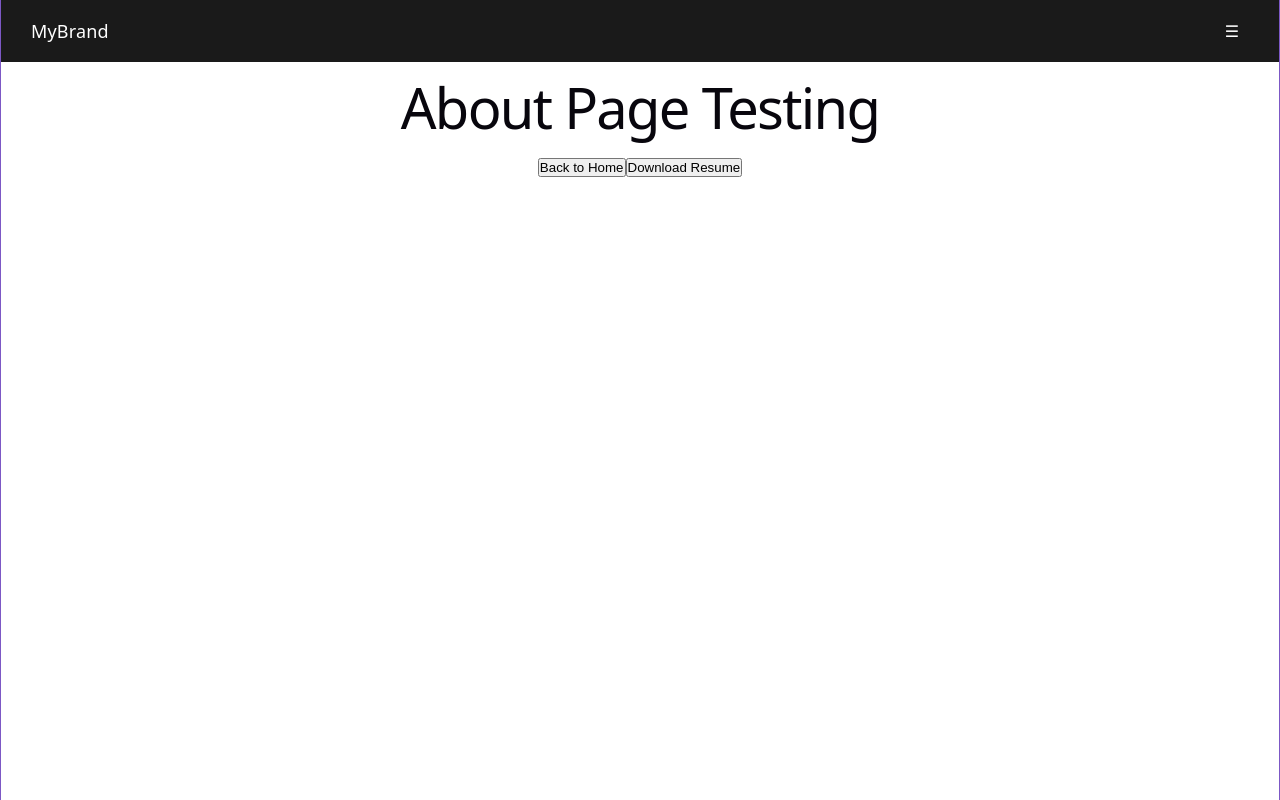
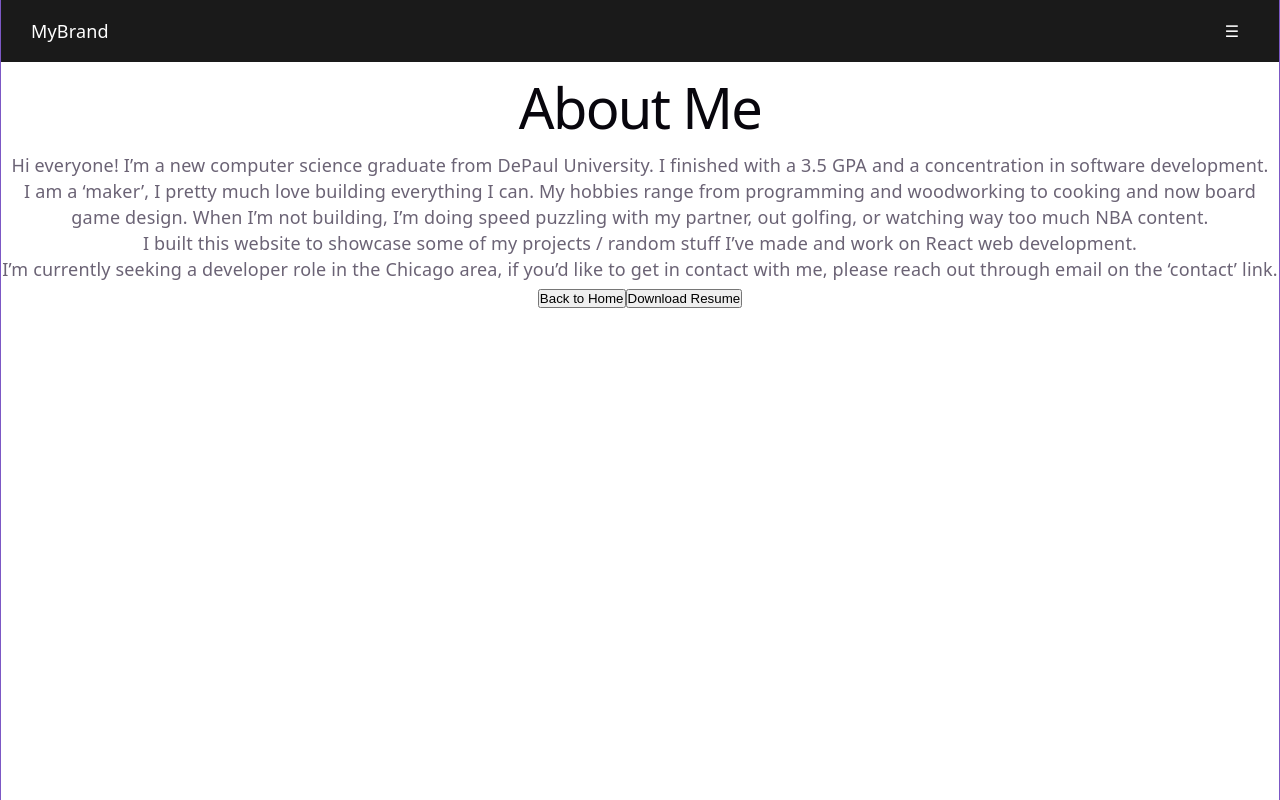
Before and after one commit to NotintoLegos/website, a React (Vite) app in the folder personalWeb/: page /about in a window 1280 px wide. Built offline with nearby package versions, Linux system fonts and the light colour scheme.

Commit message:
about me paragraphs

```diff
--- a/personalWeb/src/About.jsx
+++ b/personalWeb/src/About.jsx
@@ -18,7 +18,17 @@ export default function About() {
         </section>
         <section>
             <div className="body">
-                <h1>About Page Testing</h1>
+                <h1>About Me</h1>
+                <p>Hi everyone! I’m a new computer science graduate from DePaul University. I finished with a 3.5 GPA and a concentration in software development.</p>
+                <p>I am a ‘maker’, I pretty much love building everything I can. My hobbies range from programming and woodworking to cooking and now board game design. When I’m not building, I’m doing speed puzzling with my partner, out golfing, or watching way too much NBA content.</p>
+                <p>I built this website to showcase some of my projects / random stuff I’ve made and work on React web development.</p>
+                <p>I’m currently seeking a developer role in the Chicago area, if you’d like to get in contact with me, please reach out through email on the ‘contact’ link.</p>
+
+            </div>
+
+        </section>
+        <section id= "footer">
+            <div>
                 <button onClick={() => window.location.href = '/'}>
                     Back to Home
                 </button>
```
